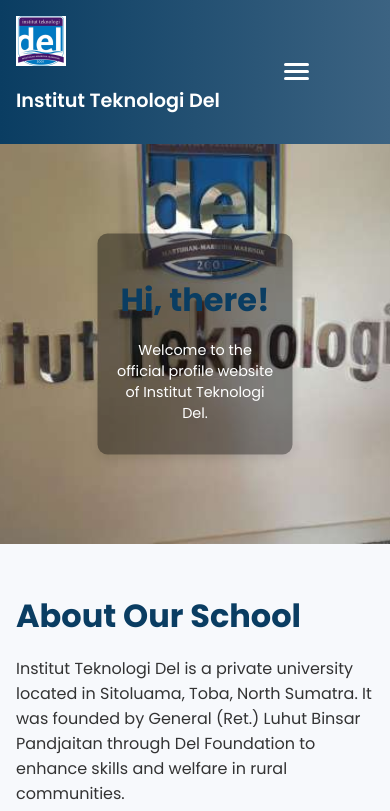
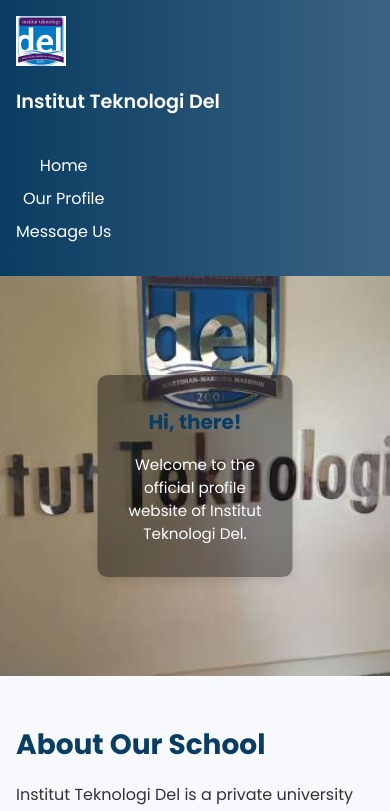
Before and after one commit to Revou-Coding-Camp/codingcamp-30-jun-25-sabrinasitohang, a plain HTML site: page index.html in a window 390 px wide. Shown: the top 811 px of the page. Drawn offline with Linux system fonts and the light colour scheme.

Commit message:
Fixing the JS

```diff
--- a/css/style.css
+++ b/css/style.css
@@ -1,11 +1,21 @@
-/* === style.css (improved & enhanced with responsive support) === */
+/* === style.css (responsive & final) === */
+
+html {
+  font-size: 16px;
+}
 
 body {
   margin: 0;
   font-family: 'Poppins', sans-serif;
   background-color: #f7f9fc;
   color: #333;
-  overflow-x: hidden;
+  font-size: 1rem;
+}
+
+img {
+  max-width: 100%;
+  height: auto;
+  display: block;
 }
 
 /* ===== NAVIGATION ===== */
@@ -24,6 +34,7 @@
   margin: 0 auto;
   padding: 0 1rem;
   flex-wrap: wrap;
+  gap: 1rem;
 }
 
 .logo {
@@ -42,6 +53,7 @@
   display: flex;
   gap: 1.5rem;
   padding: 0;
+  flex-wrap: wrap;
 }
 
 .nav-links a {
@@ -54,21 +66,6 @@
 .nav-links a:hover {
   color: #ffdd59;
   transform: scale(1.05);
-}
-
-/* ===== MENU TOGGLE (MOBILE) ===== */
-.menu-toggle {
-  display: none;
-  flex-direction: column;
-  cursor: pointer;
-  gap: 4px;
-}
-
-.menu-toggle span {
-  width: 25px;
-  height: 3px;
-  background-color: white;
-  border-radius: 3px;
 }
 
 /* ===== BANNER ===== */
@@ -121,12 +118,13 @@
 
 h2 {
   color: #0a3d62;
-  font-size: 2rem;
+  font-size: 1.75rem;
   margin-bottom: 1rem;
 }
 
 h3 {
   color: #3c6382;
+  font-size: 1.25rem;
   margin-top: 1.5rem;
 }
 
@@ -136,9 +134,10 @@
 
 .program-list {
   display: grid;
-  grid-template-columns: repeat(auto-fit, minmax(180px, 1fr));
-  gap: 1rem;
+  grid-template-columns: repeat(auto-fit, minmax(200px, 1fr));
+  gap: 1.2rem;
   margin-top: 1rem;
+  padding: 0 0.5rem;
 }
 
 .program-list li {
@@ -149,6 +148,7 @@
   box-shadow: 0 2px 5px rgba(0,0,0,0.05);
   transition: transform 0.3s, background-color 0.3s;
   position: relative;
+  font-size: 0.95rem;
 }
 
 .program-list li:hover {
@@ -225,26 +225,15 @@
   color: white;
   padding: 1rem;
   margin-top: 3rem;
+  font-size: 0.95rem;
 }
 
 /* ===== RESPONSIVE ===== */
 @media (max-width: 768px) {
-  .menu-toggle {
-    display: flex;
-  }
-
   .nav-links {
     flex-direction: column;
-    align-items: flex-start;
-    background-color: #0a3d62;
-    width: 100%;
-    padding: 1rem;
-    margin-top: 0.5rem;
-    display: none;
-  }
-
-  .nav-links.show {
-    display: flex;
+    gap: 0.5rem;
+    align-items: center;
   }
 
   .banner-content {
@@ -252,16 +241,32 @@
     font-size: 0.9rem;
   }
 
-  .program-list {
-    grid-template-columns: 1fr;
-  }
-
   .form-group input,
   .form-group textarea {
     font-size: 0.9rem;
+  }
+}
+
+@media (max-width: 480px) {
+  .navbar .container {
+    flex-direction: column;
+    align-items: flex-start;
+    gap: 0.5rem;
   }
 
   .site-title {
     font-size: 1.2rem;
   }
+
+  .banner-content h2 {
+    font-size: 1.25rem;
+  }
+
+  .banner-content p {
+    font-size: 0.95rem;
+  }
+
+  .footer {
+    font-size: 0.85rem;
+  }
 }
--- a/index.html
+++ b/index.html
@@ -8,22 +8,10 @@
   <link href="https://fonts.googleapis.com/css2?family=Poppins:wght@400;600;700&display=swap" rel="stylesheet">
 </head>
 <body>
-  <!-- ===== HEADER / NAVBAR ===== -->
   <header class="navbar">
     <div class="container">
-      <div class="logo-title">
-        <img src="img/logo.png" alt="IT Del Logo" class="logo" />
-        <h1 class="site-title">Institut Teknologi Del</h1>
-      </div>
-
-      <!-- Hamburger menu (Mobile only) -->
-      <div class="menu-toggle" id="menuToggle">
-        <span></span>
-        <span></span>
-        <span></span>
-      </div>
-
-      <!-- Navigation links -->
+      <img src="img/logo.png" alt="IT Del Logo" class="logo" loading="lazy" />
+      <h1 class="site-title">Institut Teknologi Del</h1>
       <nav>
         <ul class="nav-links">
           <li><a href="#home">Home</a></li>
@@ -34,7 +22,6 @@
     </div>
   </header>
 
-  <!-- ===== BANNER / SLIDER ===== -->
   <section id="home" class="banner">
     <div class="slider">
       <div class="slides">
@@ -50,12 +37,10 @@
     </div>
   </section>
 
-  <!-- ===== PROFILE SECTION ===== -->
   <section id="profile" class="profile container">
     <h2>About Our School</h2>
     <p>
-      Institut Teknologi Del is a private university located in Sitoluama, Toba, North Sumatra.
-      It was founded by General (Ret.) Luhut Binsar Pandjaitan through Del Foundation to enhance skills and welfare in rural communities.
+      Institut Teknologi Del is a private university located in Sitoluama, Toba, North Sumatra. It was founded by General (Ret.) Luhut Binsar Pandjaitan through Del Foundation to enhance skills and welfare in rural communities.
     </p>
 
     <h3>Vision</h3>
@@ -88,7 +73,6 @@
     <p><a href="mailto:info@del.ac.id">info@del.ac.id</a></p>
   </section>
 
-  <!-- ===== CONTACT / FORM SECTION ===== -->
   <section id="contact" class="contact container">
     <h2>Message Us</h2>
     <form id="contactForm" novalidate>
@@ -119,12 +103,10 @@
     <div id="messageDisplay" class="submitted-data"></div>
   </section>
 
-  <!-- ===== FOOTER ===== -->
   <footer class="footer">
     <p>&copy; 2025 Institut Teknologi Del. All rights reserved.</p>
   </footer>
 
-  <!-- ===== SCRIPTS ===== -->
   <script src="js/script.js"></script>
 </body>
 </html>
--- a/js/script.js
+++ b/js/script.js
@@ -1,3 +1,5 @@
+// === script.js (final version) ===
+
 let slideIndex = 0;
 const slides = document.querySelectorAll(".slide");
 
@@ -11,7 +13,6 @@
 document.addEventListener("DOMContentLoaded", () => {
   if (slides.length > 0) showSlides();
 
-  // FORM HANDLING
   const form = document.getElementById("contactForm");
   const formResult = document.getElementById("formResult");
   const messageDisplay = document.getElementById("messageDisplay");
@@ -39,7 +40,6 @@
         return;
       }
 
-      // ✅ SUKSES
       formResult.innerHTML = `<p style="color:green;">Thank you, <strong>${name}</strong>! Your message has been sent successfully.</p>`;
       messageDisplay.innerHTML = `
         <h3>Your Message:</h3>
@@ -52,14 +52,4 @@
       form.reset();
     });
   }
-
-  // TOGGLE NAVBAR (for mobile)
-  const toggle = document.querySelector(".menu-toggle");
-  const navLinks = document.querySelector(".nav-links");
-
-  if (toggle && navLinks) {
-    toggle.addEventListener("click", () => {
-      navLinks.classList.toggle("show");
-    });
-  }
 });
```
